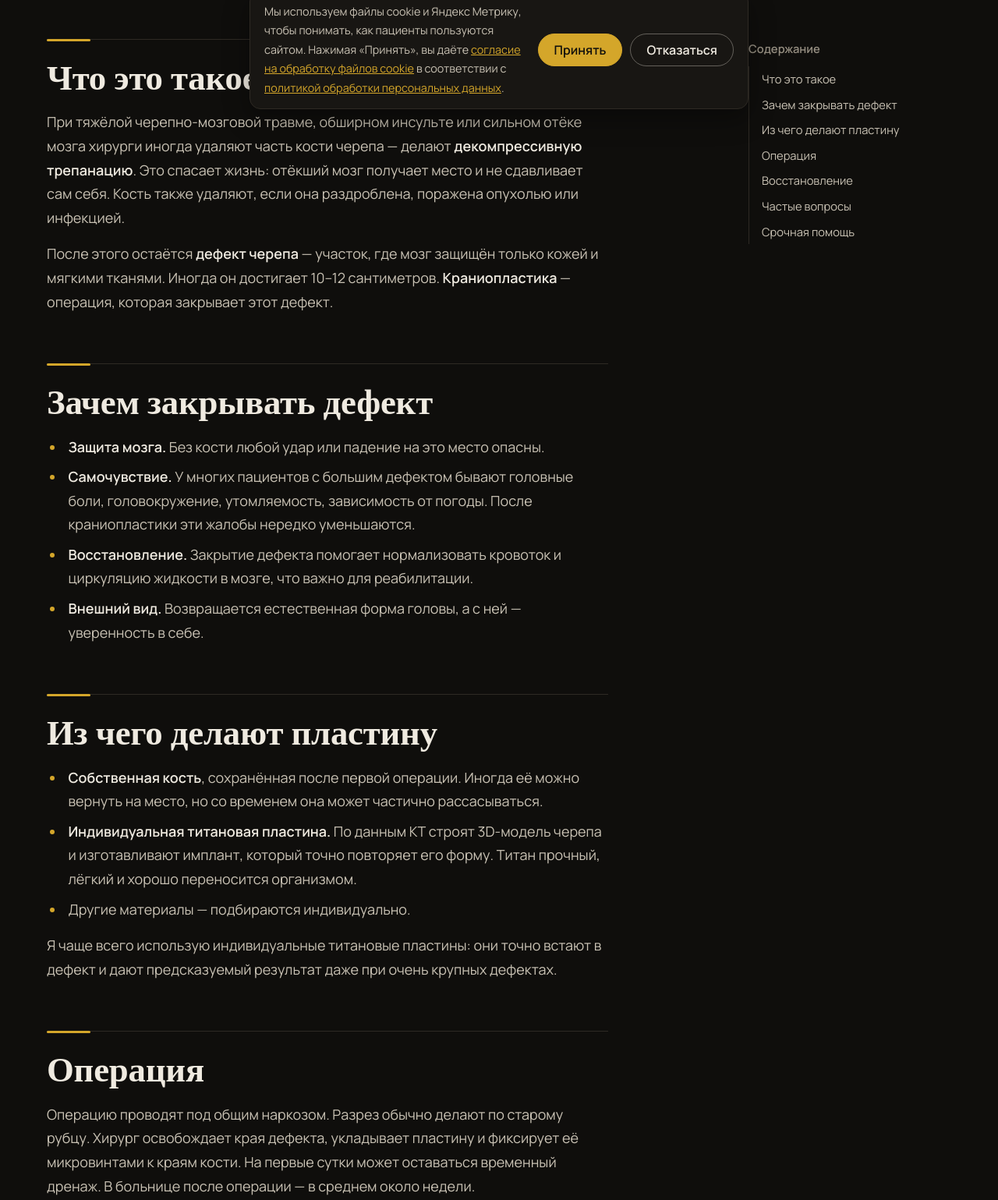
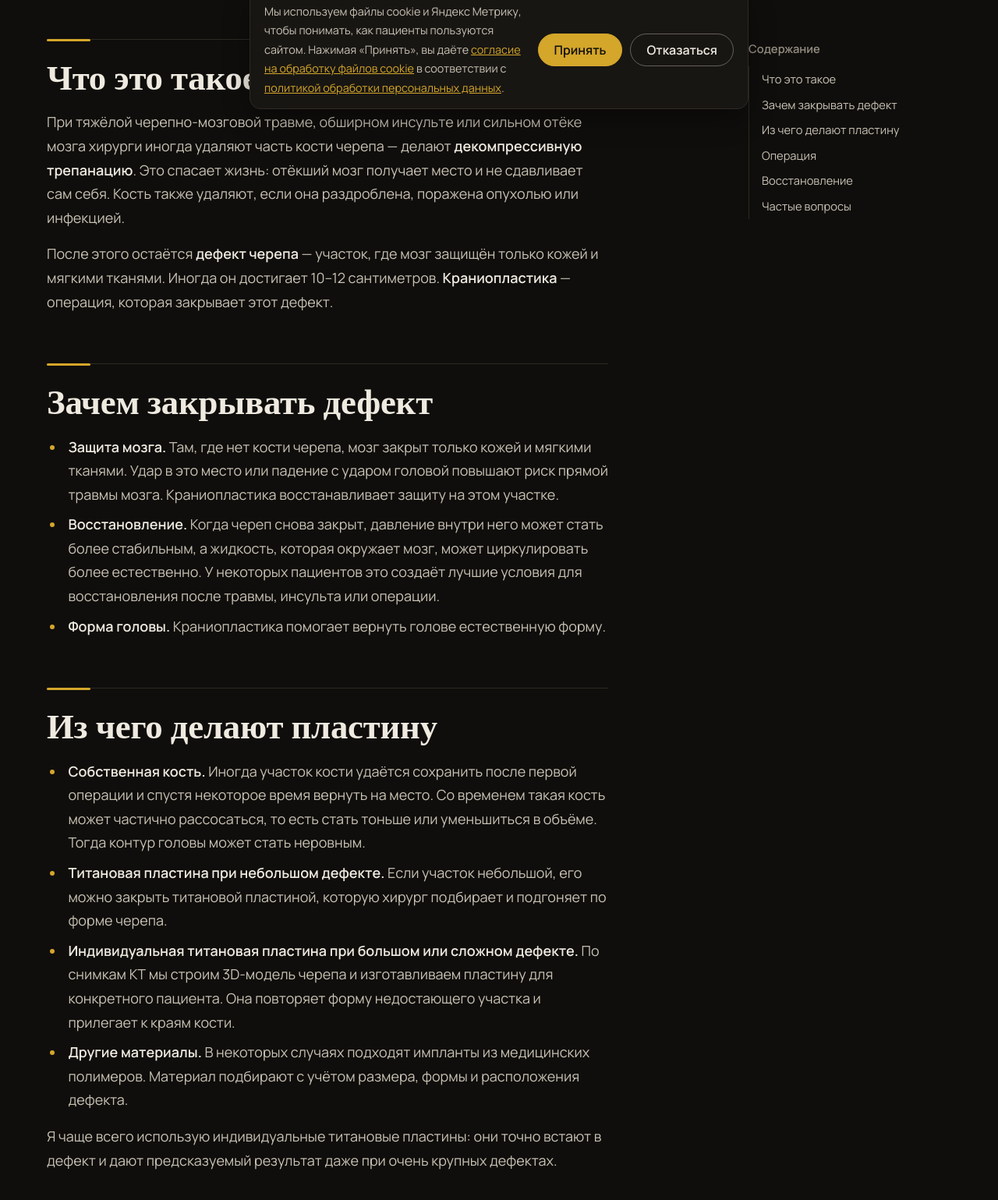
Before and after one commit to Gasanovdoc/gasanovdoc-site, an Astro site: page /lechenie/gidrocefaliya-i-cherep/kranioplastika in a window 1280 px wide. Shown: the part 644-2183 px from the top of the page at 78% size. Built offline with nearby package versions, Linux system fonts and the light colour scheme; Astro itself is replaced by a stand-in of ours.

Commit message:
Уточнить статью о краниопластике и убрать отдельный блок срочной помощи

```diff
--- a/src/layouts/Article.astro
+++ b/src/layouts/Article.astro
@@ -61,7 +61,6 @@ const jsonld = JSON.stringify({
           {p.faq.map(([q, a]) => (<details><summary>{q}</summary><p>{a}</p></details>))}
         </div>
       </section>
-      <slot name="urgent" />
       <aside class="cta-box">
         <h2>{p.cta.title}</h2>
         <p class="lede">{p.cta.text}</p>
@@ -74,7 +73,7 @@ const jsonld = JSON.stringify({
     </article>
     <nav class="toc" aria-label="Содержание">
       <p>Содержание</p>
-      <ol>{[...p.toc, ['voprosy', 'Частые вопросы'], ...(Astro.slots.has('urgent') ? [['srochno', 'Срочная помощь']] : [])].map(([id, name]) => <li><a href={`#${id}`}>{name}</a></li>)}</ol>
+      <ol>{[...p.toc, ['voprosy', 'Частые вопросы']].map(([id, name]) => <li><a href={`#${id}`}>{name}</a></li>)}</ol>
     </nav>
   </div>
 </main>
--- a/src/pages/lechenie/gidrocefaliya-i-cherep/kranioplastika.astro
+++ b/src/pages/lechenie/gidrocefaliya-i-cherep/kranioplastika.astro
@@ -7,6 +7,7 @@ const tg = 'https://t.me/gasanovDOC';
   description="Дефект костей черепа после травмы или операции: зачем его закрывать, из чего делают пластину, как проходит краниопластика индивидуальным титановым имплантом и восстановление."
   path="/lechenie/gidrocefaliya-i-cherep/kranioplastika/"
   h1="Краниопластика"
+  updated="ноябрь 2026"
   lede="После тяжёлой травмы, инсульта или операции на мозге часть кости черепа иногда приходится удалить. Когда опасный период позади, дефект закрывают — это и есть краниопластика. Рассказываю, зачем она нужна, из чего делают пластину и как проходит операция."
   hub={{ name: 'Гидроцефалия и дефекты черепа', href: '/lechenie/gidrocefaliya-i-cherep/' }}
   condition={{ name: 'Дефект костей черепа', alternateName: ['Посттрепанационный дефект черепа'], procedures: ['Краниопластика'] }}
@@ -29,19 +30,19 @@ const tg = 'https://t.me/gasanovDOC';
   <section id="zachem">
     <h2>Зачем закрывать дефект</h2>
     <ul>
-      <li><strong>Защита мозга.</strong> Без кости любой удар или падение на это место опасны.</li>
-      <li><strong>Самочувствие.</strong> У многих пациентов с большим дефектом бывают головные боли, головокружение, утомляемость, зависимость от погоды. После краниопластики эти жалобы нередко уменьшаются.</li>
-      <li><strong>Восстановление.</strong> Закрытие дефекта помогает нормализовать кровоток и циркуляцию жидкости в мозге, что важно для реабилитации.</li>
-      <li><strong>Внешний вид.</strong> Возвращается естественная форма головы, а с ней — уверенность в себе.</li>
+      <li><strong>Защита мозга.</strong> Там, где нет кости черепа, мозг закрыт только кожей и мягкими тканями. Удар в это место или падение с ударом головой повышают риск прямой травмы мозга. Краниопластика восстанавливает защиту на этом участке.</li>
+      <li><strong>Восстановление.</strong> Когда череп снова закрыт, давление внутри него может стать более стабильным, а жидкость, которая окружает мозг, может циркулировать более естественно. У некоторых пациентов это создаёт лучшие условия для восстановления после травмы, инсульта или операции.</li>
+      <li><strong>Форма головы.</strong> Краниопластика помогает вернуть голове естественную форму.</li>
     </ul>
   </section>
 
   <section id="materialy">
     <h2>Из чего делают пластину</h2>
     <ul>
-      <li><strong>Собственная кость</strong>, сохранённая после первой операции. Иногда её можно вернуть на место, но со временем она может частично рассасываться.</li>
-      <li><strong>Индивидуальная титановая пластина.</strong> По данным КТ строят 3D-модель черепа и изготавливают имплант, который точно повторяет его форму. Титан прочный, лёгкий и хорошо переносится организмом.</li>
-      <li>Другие материалы — подбираются индивидуально.</li>
+      <li><strong>Собственная кость.</strong> Иногда участок кости удаётся сохранить после первой операции и спустя некоторое время вернуть на место. Со временем такая кость может частично рассосаться, то есть стать тоньше или уменьшиться в объёме. Тогда контур головы может стать неровным.</li>
+      <li><strong>Титановая пластина при небольшом дефекте.</strong> Если участок небольшой, его можно закрыть титановой пластиной, которую хирург подбирает и подгоняет по форме черепа.</li>
+      <li><strong>Индивидуальная титановая пластина при большом или сложном дефекте.</strong> По снимкам КТ мы строим 3D-модель черепа и изготавливаем пластину для конкретного пациента. Она повторяет форму недостающего участка и прилегает к краям кости.</li>
+      <li><strong>Другие материалы.</strong> В некоторых случаях подходят импланты из медицинских полимеров. Материал подбирают с учётом размера, формы и расположения дефекта.</li>
     </ul>
     <p>Я чаще всего использую индивидуальные титановые пластины: они точно встают в дефект и дают предсказуемый результат даже при очень крупных дефектах.</p>
   </section>
@@ -67,10 +68,4 @@ const tg = 'https://t.me/gasanovDOC';
     </ul>
   </section>
 
-  <section id="srochno" slot="urgent">
-    <h2>Когда нужна срочная помощь</h2>
-    <div class="callout alert">
-      <p>Нарастающая головная боль, повторная рвота, судороги, сонливость или спутанность, слабость в руке или ноге — <strong>немедленно вызывайте скорую: 103 или 112.</strong> Покраснение, отёк, выделения из раны или температура выше 38 °C — свяжитесь с хирургом в тот же день.</p>
-    </div>
-  </section>
 </Article>
```
Also changed, not shown: src/pages/lechenie/pozvonochnik/gryzha-diska.astro (+0 -8 lines).
